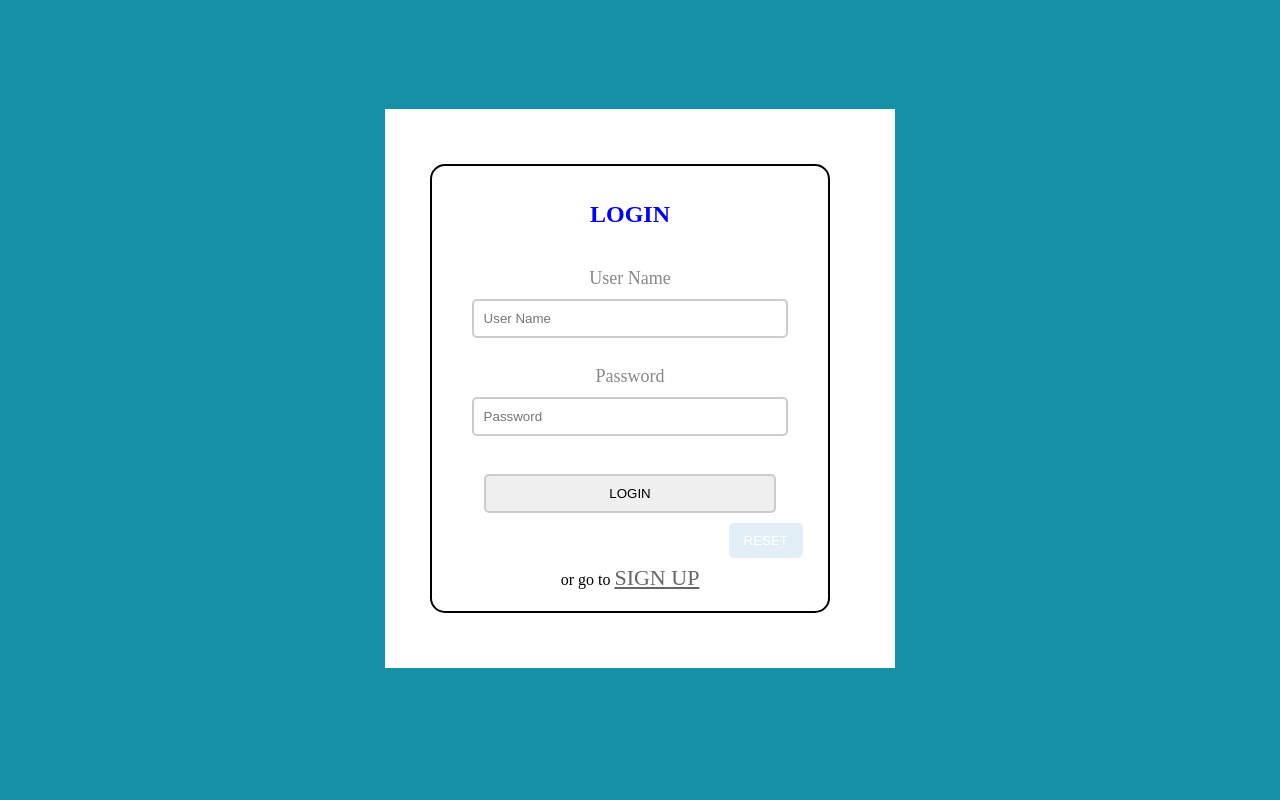
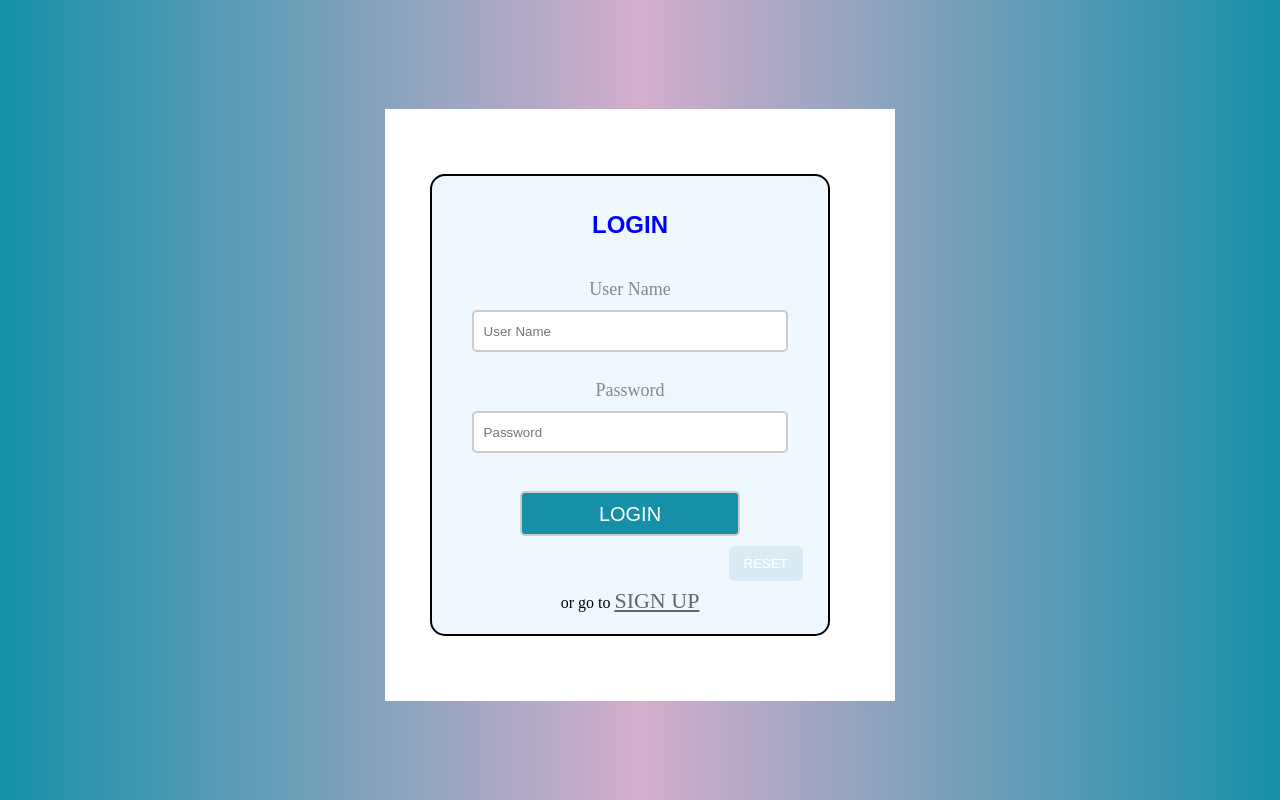
Before and after one commit to Anissa-Rasoanirina/Plateforme, a PHP site: page / in a window 1280 px wide. Run offline with PHP 8.4, Linux system fonts and the light colour scheme.

Commit message:
Update style.css

```diff
--- a/Plateform/css/style.css
+++ b/Plateform/css/style.css
@@ -1,5 +1,6 @@
 body {
 	background: #1690A7;
+	background: linear-gradient(to right,#1690A7,#d4afcc,#1690A7);
 	display: flex;
 	flex-direction: column;
 }
@@ -8,12 +9,15 @@ form {
 	border: 2px solid ;
 	border-radius: 15px;
 	padding:15px;
+	background-color: aliceblue;
 }
 
 h2 {
 	text-align: center;
 	margin-bottom: 40px;
 	color: blue;
+	font-family: fantasy;
+
 }
 
 input {
@@ -23,13 +27,19 @@ input {
 	padding: 10px;
 	margin: 10px auto;
 	border-radius: 5px;
+	height: 18px;
+
 }
 label {
 	color: #888;
 	font-size: 18px;
 	padding: 10px;
 }
+input:focus{
+	color: #888;
+	z-index: 1.3;
 
+}
 
 
 
@@ -106,7 +116,7 @@ th{
 
 }
 .wrap{
-	padding: 55px 65px 55px 45px;
+	padding: 65px 65px 65px 45px;
 	background: #fff;
 	width: 400px;
 	margin-top: 8%;
@@ -124,6 +134,15 @@ button {
 	border: none;
 }
 button:hover{
-	opacity: .7;
+	opacity: 1.3;
 
 }
+input[type="submit"]{
+	background-color: #1690A7;
+	font-family: fantasy;
+	color: white;
+	font-size: 20px;
+	width: 60%;
+	height: 45px;
+
+}
```
